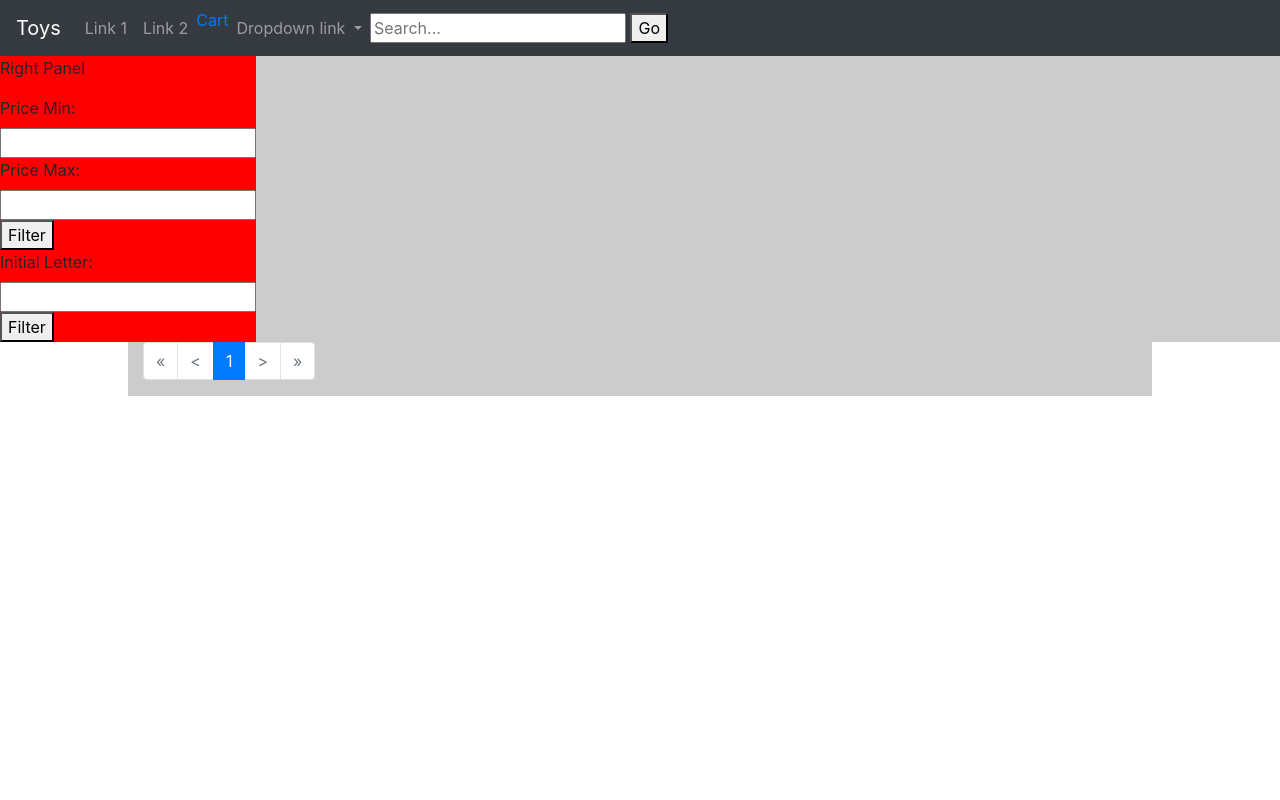
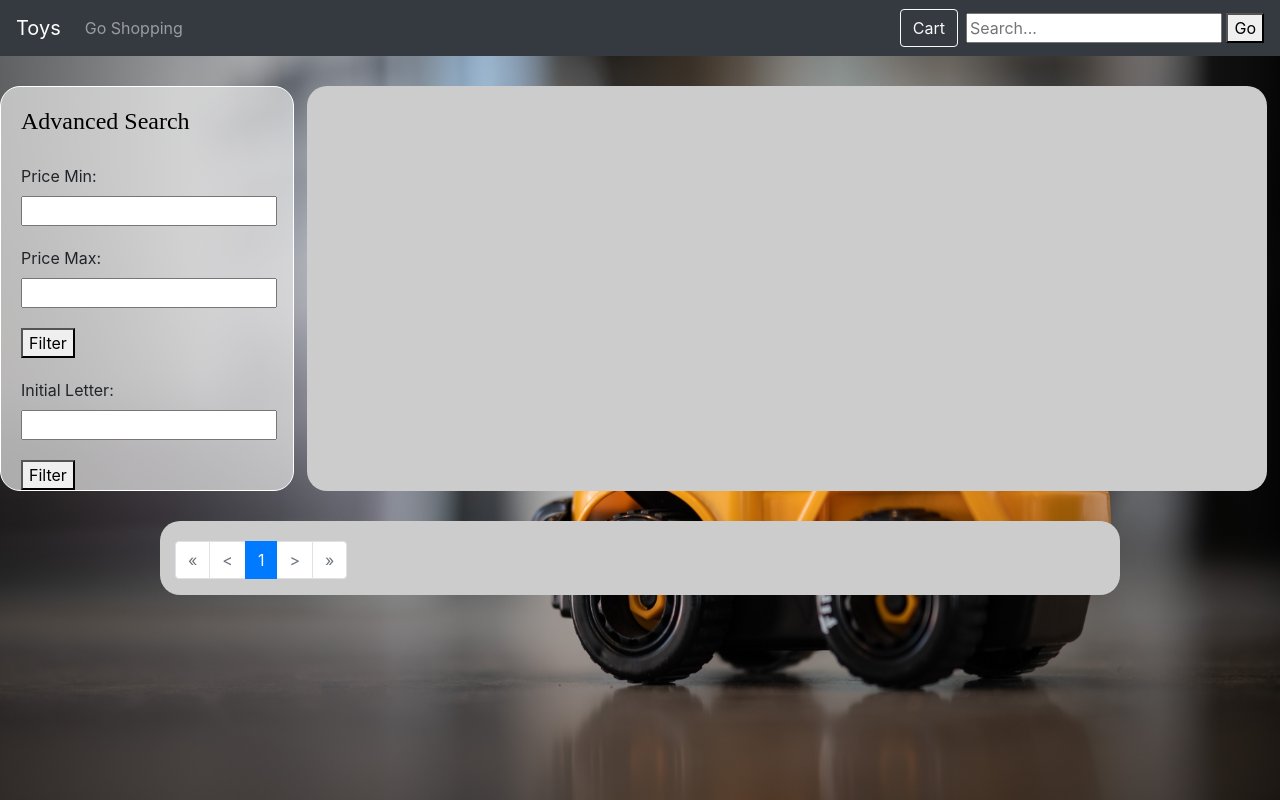
Before and after one commit to rz871256465/soloassessment, a Django app: page /shoppingindex/ in a window 1280 px wide. Run offline with Django 4.2, Linux system fonts and the light colour scheme; the visitor is signed in with stand-in values (Sample User, id 1); data that the repository does not hold is empty; some libraries are stand-ins or nearby versions.

Commit message:
change style shopping index,cart

```diff
--- a/shopping/templates/shopping/shopping_index.html
+++ b/shopping/templates/shopping/shopping_index.html
@@ -11,6 +11,14 @@
     <script src="https://cdn.staticfile.org/popper.js/1.15.0/umd/popper.min.js"></script>
     <script src="https://cdn.staticfile.org/twitter-bootstrap/4.3.1/js/bootstrap.min.js"></script>
     <style>
+      body {
+    background-image: url("{% static 'images/toysbackground.jpg' %}");
+    background-repeat: no-repeat;
+    background-size: 100% 100%;
+    background-attachment:fixed;
+    margin: 0;
+    padding: 0;
+  }
       .container-wrapper {
         display: flex;
         justify-content: space-between;
@@ -19,10 +27,13 @@
       }
 
       .container {
+        padding-top: 20px;
+        border-radius: 20px;
+        margin-top: 30px;
         display: flex;
         flex-wrap: wrap;
         justify-content: space-between;
-        width: 80%;
+        width: 75%;
         background-color: #ccc;
       }
 
@@ -43,69 +54,78 @@
       }
 
       .side-panel {
-        width: 20%;
-        background-color: red;
+        margin-top: 30px;
+        width: 23%;
+        background-color: rgba(232, 232, 232, 0.7);
+        border: 1px solid white;
+        border-radius: 20px;
       }
+
     </style>
   </head>
   <body>
 
-  <nav class="navbar navbar-expand-sm bg-dark navbar-dark">
+<nav class="navbar navbar-expand-sm bg-dark navbar-dark">
   <!-- Brand -->
   <a class="navbar-brand" href="#">Toys</a>
 
   <!-- Links -->
+  <ul class="navbar-nav mr-auto">
+    <li class="nav-item">
+      <a class="nav-link" href="/shoppingindex">Go Shopping</a>
+    </li>
+  </ul>
+
   <ul class="navbar-nav">
     <li class="nav-item">
-      <a class="nav-link" href="/shoppingindex">Link 1</a>
-    </li>
-    <li class="nav-item">
-      <a class="nav-link" href="#">Link 2</a>
-    </li>
-    <a href="{% url 'cart' %}">Cart</a>
-
-    <!-- Dropdown -->
-    <li class="nav-item dropdown">
-      <a class="nav-link dropdown-toggle" href="#" id="navbardrop" data-toggle="dropdown">
-        Dropdown link
-      </a>
-      <div class="dropdown-menu">
-        <a class="dropdown-item" href="#">Link 1</a>
-        <a class="dropdown-item" href="#">Link 2</a>
-        <a class="dropdown-item" href="#">Link 3</a>
-      </div>
+      <a href="{% url 'cart' %}" class="btn btn-outline-light mr-2">Cart</a>
     </li>
   </ul>
-    <form method=“GET” action="{% url 'shoppingindex' %}">
-      <input type="text" name="query" placeholder="Search..." value="{{ query }}">
-      <button type="submit">Go</button>
-    </form>
+
+  <form method="GET" action="{% url 'shoppingindex' %}">
+    <input type="text" name="query" placeholder="Search..." value="{{ query }}">
+    <button type="submit">Go</button>
+  </form>
+
 </nav>
 
+
+
     <div class="container-wrapper">
-      <div class="side-panel">
-        <p>Right Panel</p>
+      <div class="side-panel" style="padding-top: 20px; padding-left: 20px;">
+        <div style="color: black; font-family: Times New Roman;">
+        <h4>Advanced Search</h4>
+        </div>
         <!-- Price filter -->
 <form method="get" class="filter-form">
+  <div style="padding-top: 20px;">
   <label for="price_min">Price Min:</label>
   <input type="number" name="price_min" value="{{ price_min }}">
+  </div>
+  <div style="padding-top: 20px;">
   <label for="price_max">Price Max:</label>
   <input type="number" name="price_max" value="{{ price_max }}">
+  </div>
+  <div style="padding-top: 20px;">
   <button type="submit">Filter</button>
+    </div>
 </form>
 
 <!-- Initial letter filter -->
+        <div style="padding-top: 20px;">
 <form method="get" class="filter-form">
   <label for="initial_letter">Initial Letter:</label>
   <input type="text" name="initial_letter" maxlength="1" value="{{ initial_letter | upper }}">
+  <div style="padding-top: 20px;">
   <button type="submit">Filter</button>
+    </div>
 </form>
-
+</div>
       </div>
       <div class="container">
         {% for row in page_obj %}
-        <div class="item">
-          <img src="{{ row.img }}" alt="{{ row.product_name }}" >
+        <div class="item" style="border-radius: 20px;" >
+          <img src="{{ row.img }}" alt="{{ row.product_name }}" style="border-radius: 20px;" >
           <p><a href="/product_by_name/{{row.product_name}}" > {{ row.product_name }}</a></p>
           <p>{{ row.manufacturer }}</p>
           <p>{{ row.price }}</p>
@@ -115,7 +135,7 @@
            {% csrf_token %}
               <input type="hidden" name="product_name" value="{{ row.product_name }}">
               <input type="hidden" name="price" value="{{ row.price }}">
-              <button type="submit">加入购物车</button>
+              <button type="submit">add to cart</button>
           </form>
         </div>
         {% endfor %}
```
Also changed, not shown: shopping/templates/shopping/cart.html (+48 -2 lines).
